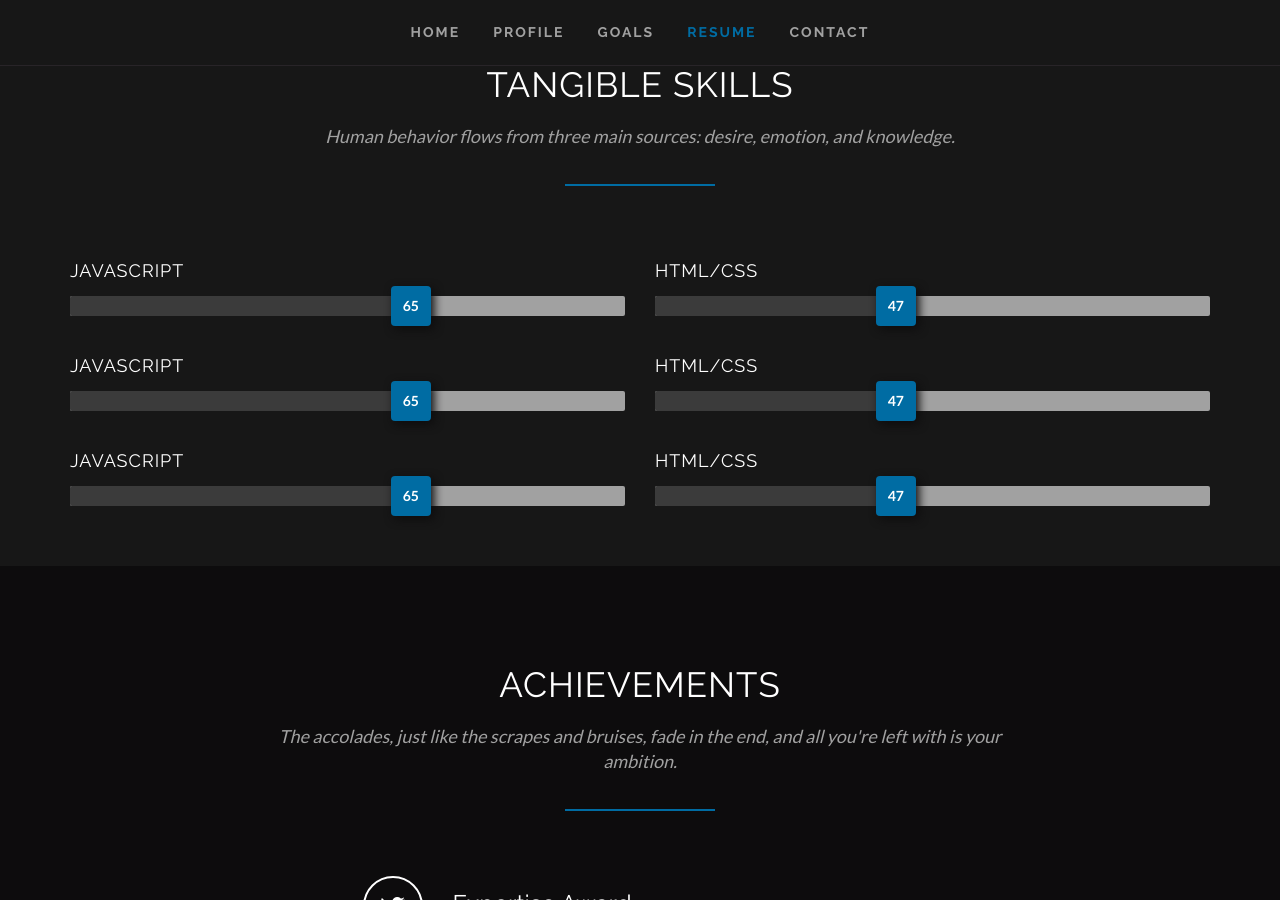
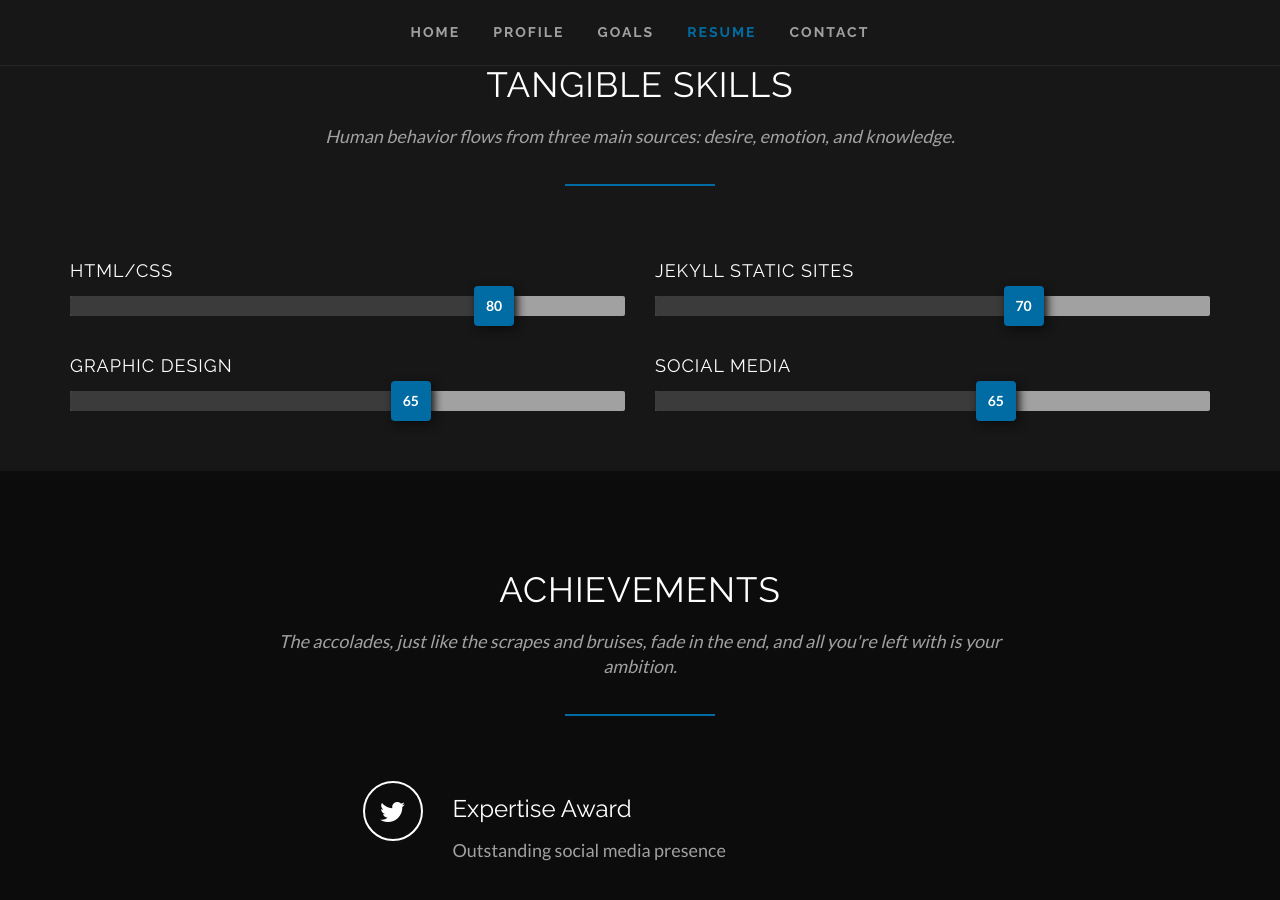
Before and after one commit to clearcareer/IskenderResume, a Jekyll site: the page built from index.html, in a window 1280 px wide and 900 px high, scrolled down 3316 px. Built offline with Jekyll 4.4.1, drawn with Linux system fonts in a browser that asks for light colours; some web fonts are replaced.

Commit message:
Updated '/index.html' via CloudCannon

```diff
--- a/index.html
+++ b/index.html
@@ -40,18 +40,14 @@
     company: Hacker Paradise
     description: 'I help facilitate the trips, community, and work on some business development, participant recruitment and more..'
 skills:
-  - name: Javascript
+  - name: HTML/CSS
+    level: 80
+  - name: Jekyll Static Sites
+    level: 70
+  - name: Graphic Design
     level: 65
-  - name: HTML/CSS
-    level: 47
-  - name: Javascript
+  - name: Social Media
     level: 65
-  - name: HTML/CSS
-    level: 47
-  - name: Javascript
-    level: 65
-  - name: HTML/CSS
-    level: 47
 achievements:
   - name: Expertise Award
     description: Outstanding social media presence
```
